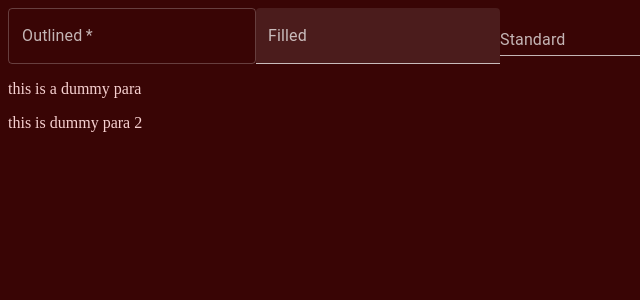
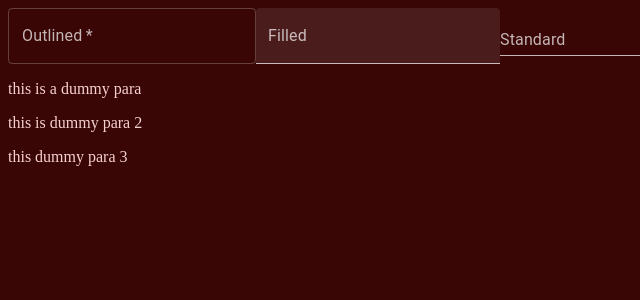
Before and after one commit to SudeepB19/demo-proj, a React (Create React App) app: page / in a window 1280 px wide. Shown: the top 300 px of the page, without its empty margins (0-640 px from the left). Built offline with nearby package versions, Linux system fonts and the light colour scheme.

Commit message:
dummy para 3 added

```diff
--- a/src/App.js
+++ b/src/App.js
@@ -40,6 +40,7 @@ function App() {
         <TextField id="standard-basic" label="Standard" variant="standard" />
         <p>this is a dummy para</p>
         <p>this is dummy para 2</p>
+        <p>this dummy para 3</p>
 
       </ThemeProvider>
     </div>
```
